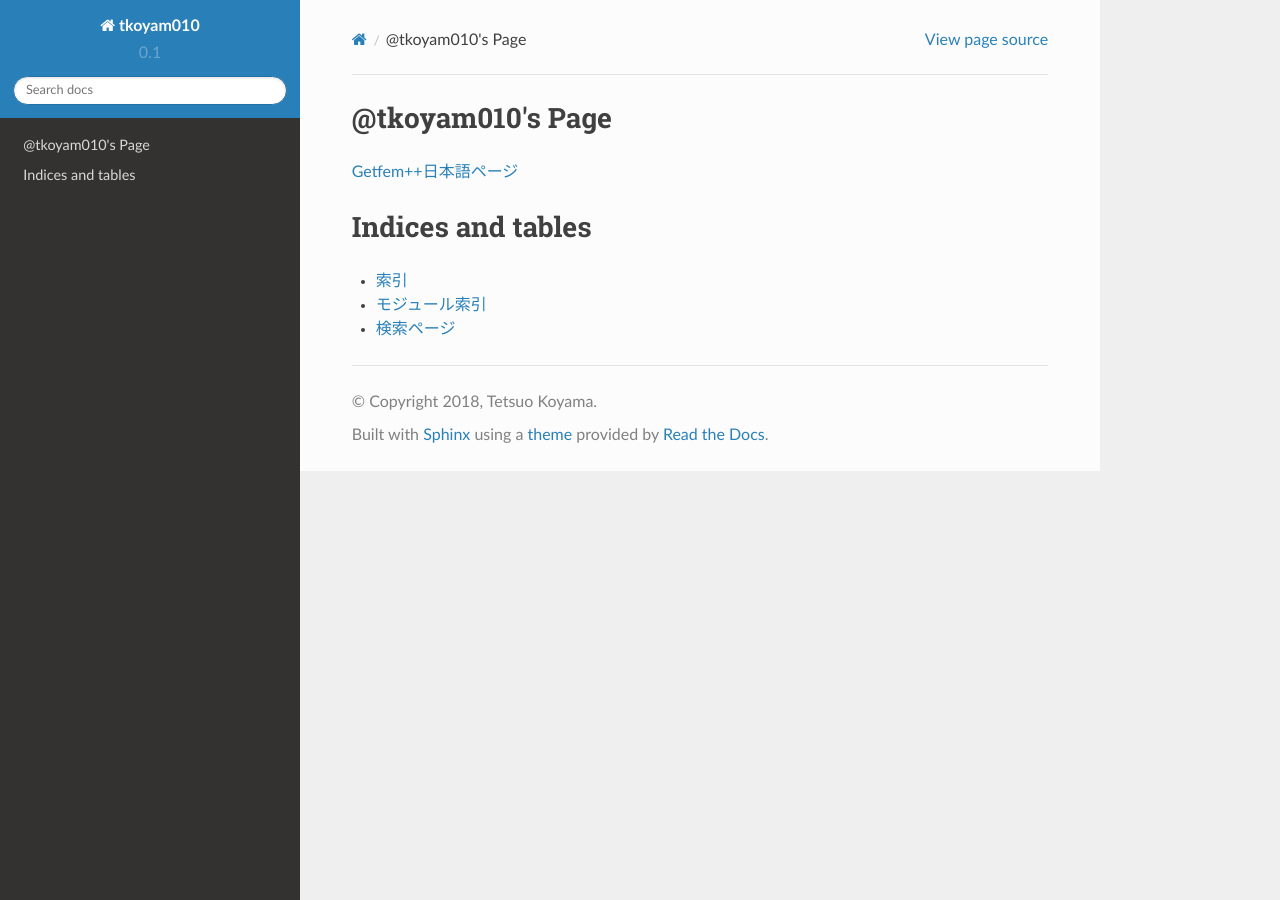
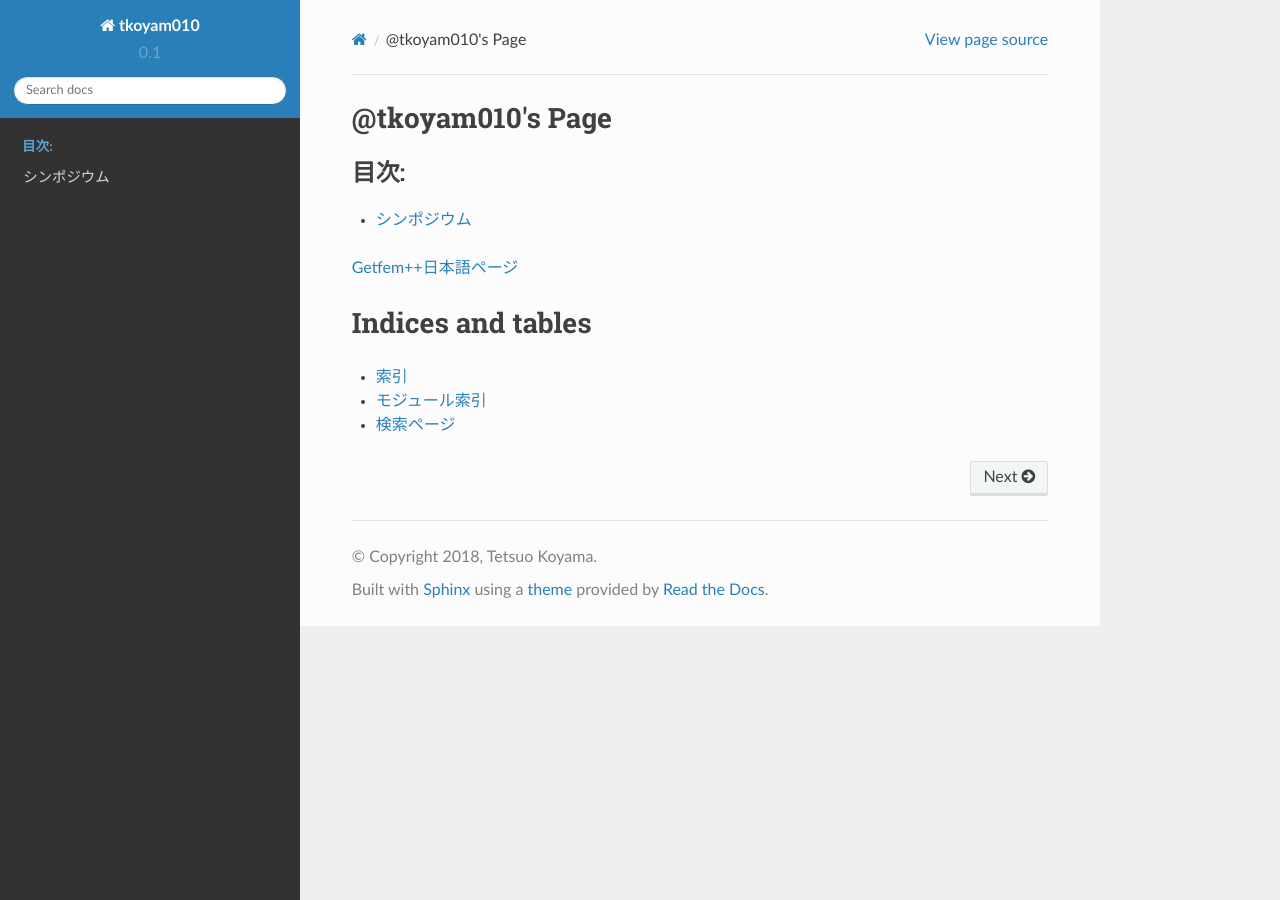
Before and after one commit to tkoyama010/tkoyama010.github.io, a Sphinx documentation site: the page built from sphinx/source/index.rst, in a window 1280 px wide. Built offline with Sphinx 7.4.7 and the Read the Docs theme 2.0.0, drawn with Linux system fonts in a browser that asks for light colours; formulas are drawn with MathJax 3.

```diff
--- a/sphinx/source/index.rst
+++ b/sphinx/source/index.rst
@@ -8,7 +8,9 @@
 
 .. toctree::
    :maxdepth: 2
-   :caption: Contents:
+   :caption: 目次:
+
+   symposium
 
 `Getfem++日本語ページ <https://tkoyama010.github.io/getfem-docs-html-ja>`_
 
--- /dev/null
+++ b/sphinx/source/symposium.rst
@@ -0,0 +1,2 @@
+シンポジウム
+============
```
